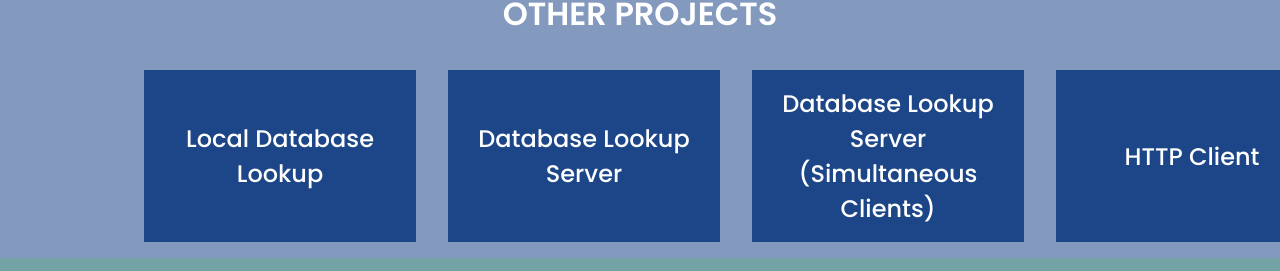
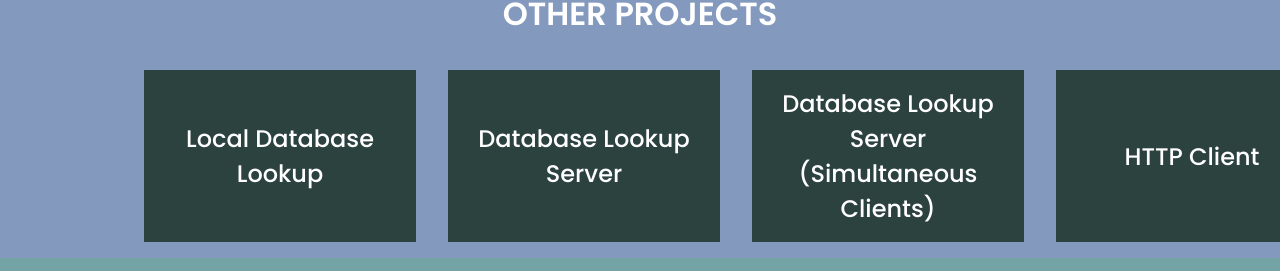
Before and after one commit to lauracastrovenegas/lauracastrovenegas, a React (Create React App) app: page / in a window 1280 px wide. Shown: the part 1982-2253 px from the top of the page. Built offline with nearby package versions, Linux system fonts and the light colour scheme.

Commit message:
Modified theme queries

```diff
--- a/src/components/ButtonWrapper.js
+++ b/src/components/ButtonWrapper.js
@@ -1,5 +1,6 @@
 import githublogo from '../images/githublogo.png'
 import styled from 'styled-components';
+import theme from '../theme';
 
 const Link = styled.a`
     text-decoration: none;
@@ -10,7 +11,7 @@ const Link = styled.a`
 const Wrapper = styled.div`
     border-radius: 30px;
     display: flex;
-    background-color: black;
+    background-color: ${theme.colors.mainBlue};
     padding: 0.5rem 1rem;
     height: fit-content;
     min-height: 2rem;
@@ -18,7 +19,7 @@ const Wrapper = styled.div`
 
 const ButtonWrapper = ({ link, children }) => {
     return (
-        <Link href={link}>
+        <Link href={link} target="_blank">
             <Wrapper>
                 {children}
             </Wrapper>
--- a/src/components/ProjectCard2.js
+++ b/src/components/ProjectCard2.js
@@ -4,7 +4,7 @@ import theme from "../theme";
 const Wrapper = styled.div`
     margin: 1rem;
     transition: transform .2s;
-    background-color: #1c4687;
+    background-color: ${theme.colors.darkBlue};
     padding: 1rem;
 
     a {
```
